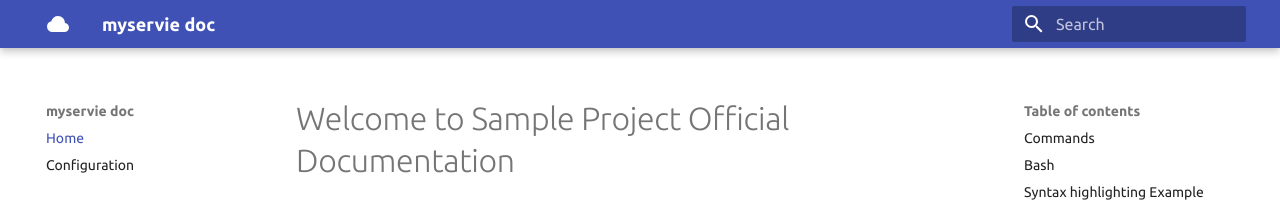
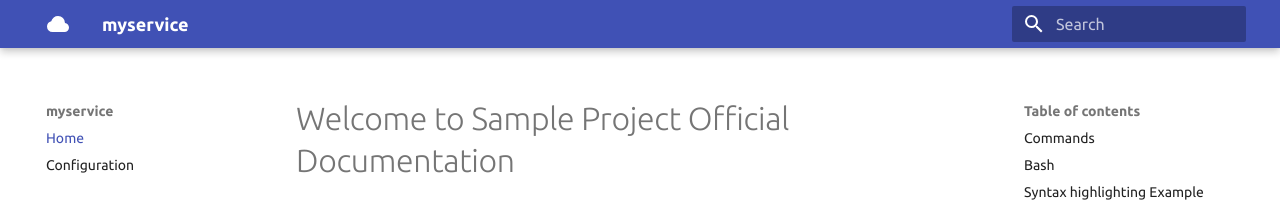
Before and after one commit to evantissot/api_demo, an MkDocs documentation site: the page built from docs/index.md, in a window 1280 px wide. Shown: the top 207 px of the page. Built offline with MkDocs 1.6.1 and Material for MkDocs 9.7.7, drawn with Linux system fonts in a browser that asks for light colours.

```diff
--- a/catalog-info.yaml
+++ b/catalog-info.yaml
@@ -20,6 +20,10 @@ apiVersion: backstage.io/v1alpha1
 kind: Component
 metadata:
   name: myService
+  links:
+    - url: https://grafana.com
+      title: Grafana Dashboard
+      icon: dashboard
   annotations:
     backstage.io/techdocs-ref: dir:.
   description: The myService component
--- a/mkdocs.yml
+++ b/mkdocs.yml
@@ -1,4 +1,4 @@
-site_name: 'myservie doc'
+site_name: 'myservice'
 
 nav:
   - Home: index.md
```
